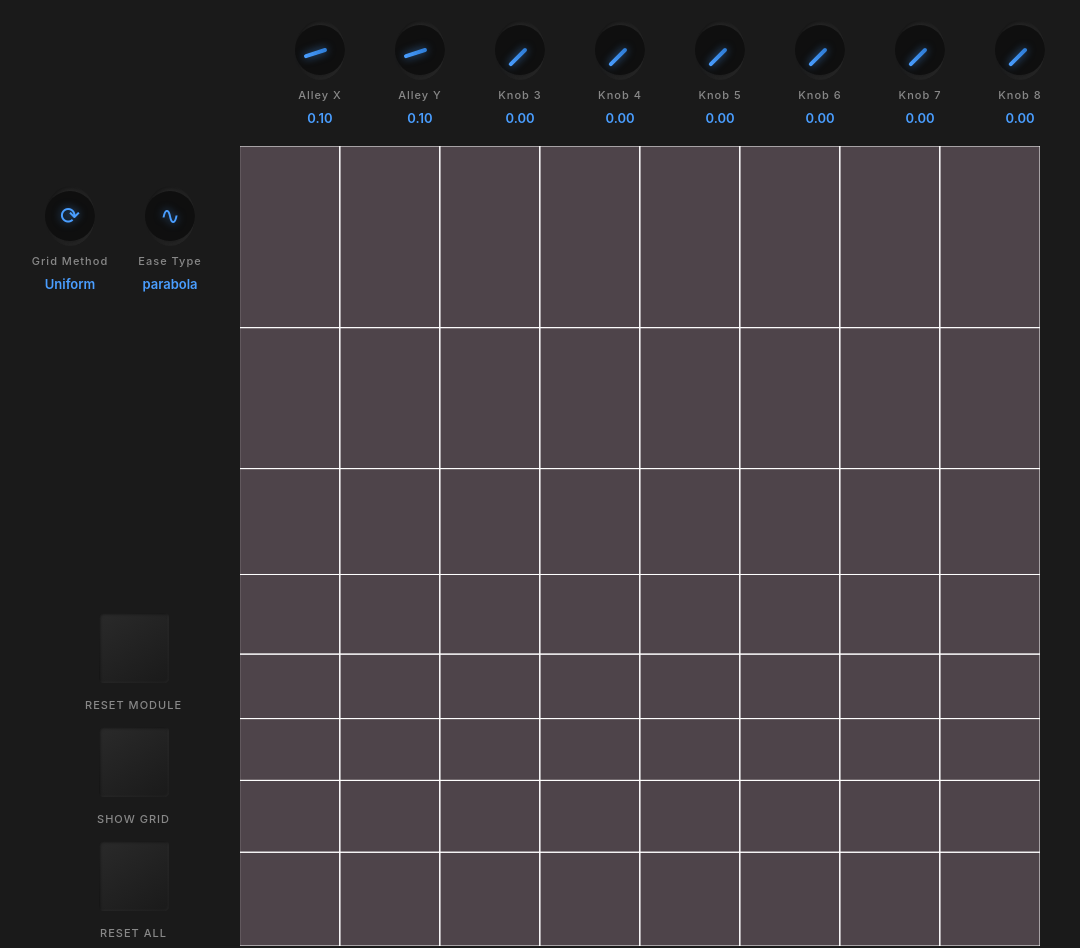
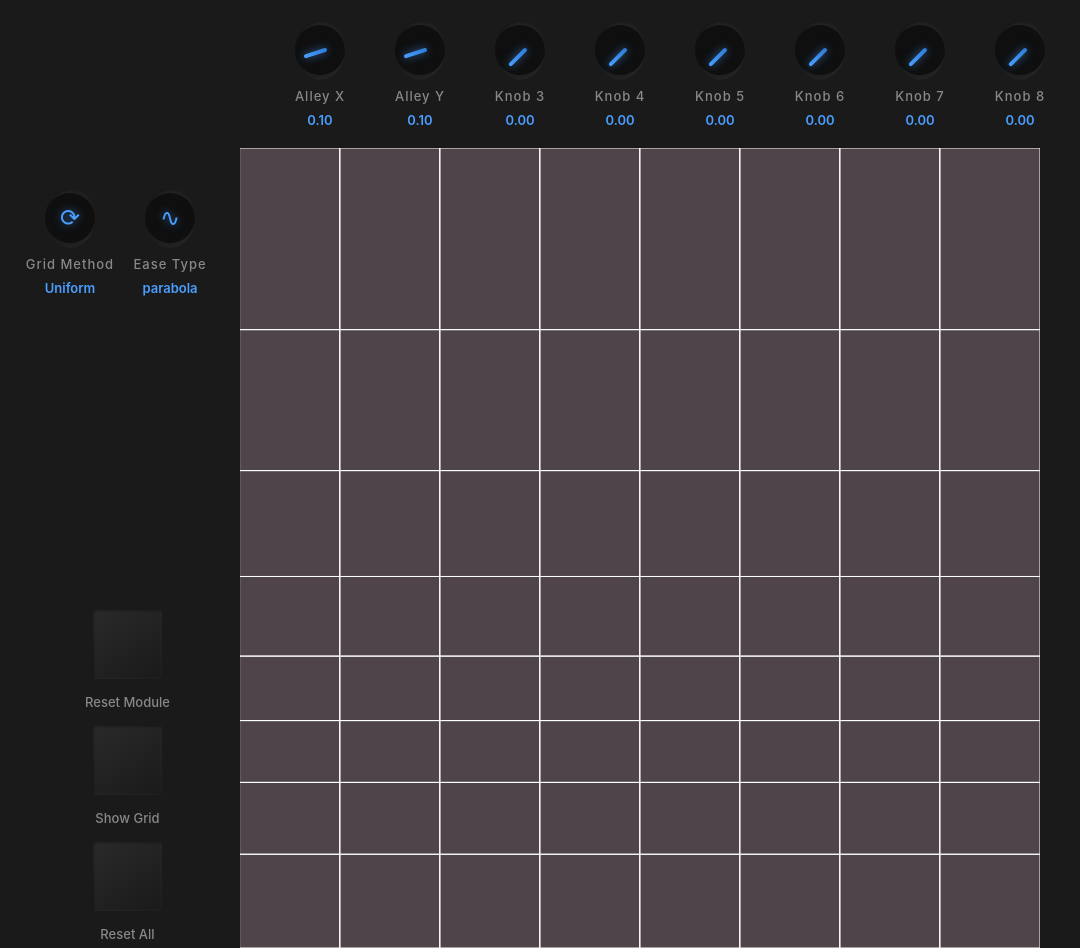
Before and after one commit to bhoffmann93/ableton-push-type, a website built with Vite: page index.html in a window 1280 px wide. Shown: the top 948 px of the page, without its empty margins (0-1080 px from the left). Built offline with nearby package versions, Linux system fonts and the light colour scheme; what @thednp/bezier-easing, webmidi would draw is missing.

Commit message:
variable for fontsize

```diff
--- a/src/style.css
+++ b/src/style.css
@@ -3,6 +3,7 @@ body {
   padding: 0;
   background: #1a1a1a;
   font-family: 'Futura', -apple-system, BlinkMacSystemFont, 'Segoe UI', sans-serif;
+  --label-font-size: 13px;
 }
 
 #push-container {
@@ -147,7 +148,7 @@ body {
 
 .knob-label {
   color: #888;
-  font-size: 11px;
+  font-size: var(--label-font-size);
   /* text-transform: uppercase; */
   letter-spacing: 1px;
   font-weight: 500;
@@ -155,7 +156,7 @@ body {
 
 .knob-value {
   color: #4a9eff;
-  font-size: 13px;
+  font-size: var(--label-font-size);
   font-weight: 600;
   /* font-family: 'Courier New', monospace; */
   min-width: 100px;
@@ -218,9 +219,9 @@ body {
 
 .transport-label {
   color: #888;
-  font-size: 11px;
-  text-transform: uppercase;
-  letter-spacing: 1px;
+  font-size: var(--label-font-size);
+  /* text-transform: uppercase; */
+  /* letter-spacing: 1px; */
   font-weight: 500;
 }
 
```
